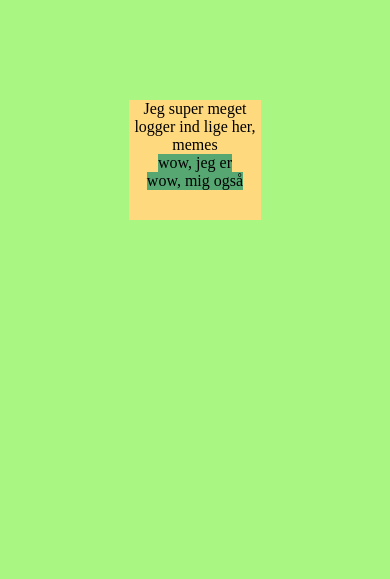
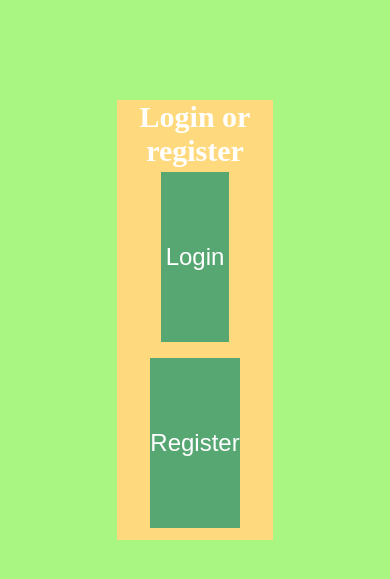
Before and after one commit to VeryThankYou/LogPlan, a PHP site: page / in a window 390 px wide. Shown: the part 91-670 px from the top of the page. Run offline with PHP 8.4, Linux system fonts and the light colour scheme.

Commit message:
nu index pæn er
Skal nok opdateres når breakpoint etableres

```diff
--- a/css/main.css
+++ b/css/main.css
@@ -16,168 +16,41 @@ box-sizing: border-box;
 
 body, html {
     background-color: #AAf683
-
 }
 
 .inputBox {
     background-color: #ffd97d;
-    margin-top: 100px;
-    margin-left: 33%;
-    margin-right: 33%;
-    width: 34%;
-    height: 120px;
+    margin: 100px 30%;
+    width: 40%;
     justify-content: center;
     text-align: center;
 }
 
+.inputBox h1 {
+    color: white;
+    font-size: 30px;
+
+}
+
 .indexLink {
     background-color: #57a773;
-    min-width: 30%;
     display: inline-block;
 }
 
-
-/*
-.inputPage {
-margin-top: 100px;
-margin-left: 38%;
-margin-right: 38%;
-justify-content: center;
+input[type=submit] {
+    font-size: x-large;
+    background-color: #57a773;
+    border: none;
+    color: white;
+    min-width: 44%;
+    min-height: 170px;
+    text-decoration: none;
+    margin: auto;
+    margin-top: 4px;
+    margin-bottom: 12px;
+    cursor: pointer;
 }
 
-.inputBox {
-background-color: rgb(226, 226, 226);
-padding: 16px;
-display: flex;
-justify-content: center;
-}
-
-a {
-color: white;
+@media only screen and (max-width: 768){
 
 }
-
-.header ul {
-list-style-type: none;
-overflow: hidden;
-height: 100%;
-}
-
-.header li {
-float: left;
-display: block;
-text-align: center;
-padding: 16px;
-height: 100%;
-color: white;
-font-family: monospace;
-font-weight: bold;
-}
-
-.header li:hover {
-background-color: #c22f0e;
-}
-
-.main {
-margin-left: 3%;
-margin-right: 3%;
-margin-top: 2%;
-height: auto;
-width: 94%;
-}
-
-.chatbox {
-background-color: rgb(226, 226, 226);
-margin-right: 2.5%;
-width: 65%;
-display: inline-block;
-min-height: 600px;
-overflow-anchor: none;
-}
-
-.friendsBox {
-background-color: rgb(226, 226, 226);
-margin-left: 2.5%;
-width: 30%;
-float: right;
-min-height: 600px;
-}
-
-.nameBar {
-background-color: burlywood;
-height: 34px;
-padding-bottom: 6px;
-padding-top: 6px;
-width: 100%;
-text-align: center;
-font-size: 22px;
-font-family: monospace;
-}
-
-.chatroom {
-min-width: 100%;
-padding: 5px;
-}
-
-.message {
-display: inline-block;
-width: 100%;
-}
-
-.time {
-display: flex;
-justify-content: center;
-}
-
-.sender {
-padding: 5px;
-background-color: #24ffb0;
-max-width: 60%;
-border-radius: 15px;
-float: right;
-word-wrap: break-word;
-}
-
-.receiver {
-padding: 5px;
-background-color: #ff613d;
-max-width: 60%;
-border-radius: 15px;
-float: left;
-word-wrap: break-word;
-}
-
-.friendsList {
-margin: 10px;
-}
-
-.friend {
-background-color: burlywood;
-padding: 5px;
-min-width: 100%;
-display: inline-block;
-height: 60px;
-border-radius: 5px;
-margin-bottom: 2%;
-}
-
-.profilePic {
-max-height: 50px;
-float: left;
-}
-
-.friendName {
-padding-bottom: 24px;
-padding-top: 12px;
-width: 100%;
-text-align: center;
-font-size: 24px;
-font-family: serif;
-}
-
-#anchor {
-    overflow-anchor: auto;
-    height: 1px;
-}
-
-*/
--- a/index.php
+++ b/index.php
@@ -32,11 +32,12 @@ if ($_SERVER["REQUEST_METHOD"] == "POST") {
   </div>
 
   <div class="inputBox">
-    <p>Jeg super meget logger ind lige her, memes</p>
-    <div class="indexLink"><p>wow, jeg er</p></div>
-    <div class="indexLink"><p>wow, mig også</p></div>
+    <h1>Login or register</h1>
+    <form method="POST">
+      <input type="submit" name="login" value="Login">
+      <input type="submit" name="register" value="Register">
+    </form>
   </div>
-
 
 </body>
 </html>
```
